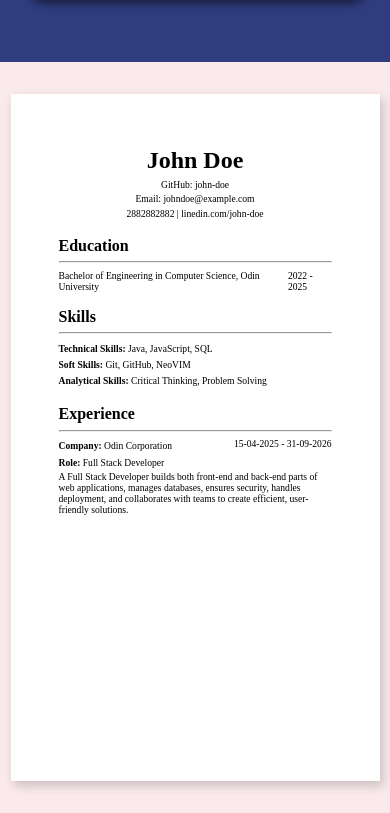
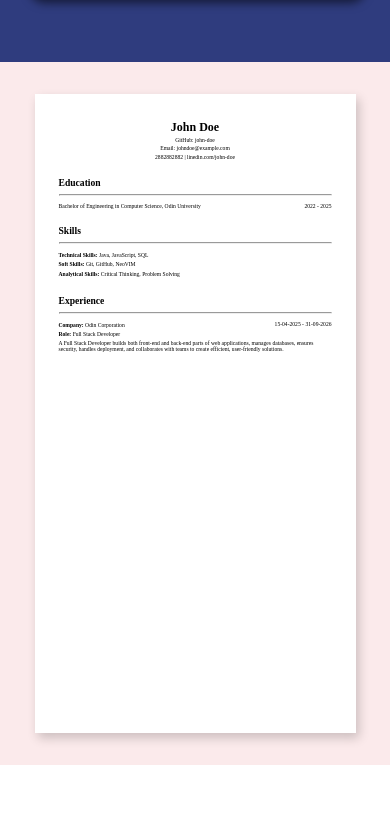
Before and after one commit to dark-prince05/cv-application, a React (Vite) app: page / in a window 390 px wide. Shown: the part 1949-2762 px from the top of the page. After the commit the page ends 2714 px from the top, so only its background shows below. Built offline with nearby package versions, Linux system fonts and the light colour scheme.

Commit message:
Style update

```diff
--- a/src/styles/style.css
+++ b/src/styles/style.css
@@ -51,6 +51,10 @@ form {
   padding-left: 0.1rem;
 }
 
+.details input:hover {
+  background: #89898920;
+}
+
 .btn {
   justify-self: end;
   width: 5rem;
@@ -61,15 +65,17 @@ form {
   font-size: 1.2rem;
   border-radius: 0.5rem;
   border: none;
-  transition: scale 100ms;
+  transition:
+    scale 100ms,
+    box-shadow 200ms;
 }
 
 .btn:hover {
-  background-color: #2f3c7e90;
+  scale: 1.1;
 }
 
 .btn:active {
-  scale: 0.9;
+  scale: 1;
 }
 
 .cv-sheet {
@@ -78,7 +84,7 @@ form {
   background-color: #ffffff;
   margin: 2rem auto;
   box-shadow: 3px 5px 10px #00000030;
-  padding: 3rem;
+  padding: 2rem;
 }
 
 .gen-info {
@@ -116,7 +122,7 @@ form {
   font-size: 1rem;
 }
 
-@media (max-width: 1300px) {
+@media (max-width: 1250px) {
   .details {
     display: block;
   }
@@ -130,7 +136,7 @@ form {
   }
 
   form {
-    width: 80vw;
+    width: 40vw;
   }
 
   .preview {
@@ -139,14 +145,14 @@ form {
   }
 
   .details input {
-    width: 80vw;
+    width: 40vw;
   }
   .exp-details textarea {
-    width: 80vw;
+    width: 40vw;
   }
 }
 
-@media (max-width: 800px) {
+@media (max-width: 700px) {
   .user-info {
     height: auto;
   }
@@ -164,9 +170,27 @@ form {
   .cv-sheet {
     width: 70vw;
     height: 70vh;
+    padding: 1.5rem;
   }
 
   .exp-details textarea {
     width: 70vw;
   }
+
+  .gen-info {
+    text-align: center;
+    line-height: 1.5;
+    margin-bottom: 1rem;
+    font-size: 0.5rem;
+  }
+
+  .preview p {
+    font-size: 0.35rem;
+  }
+
+  .edu-info > h4,
+  .exp-info > h4,
+  .skill-info > h4 {
+    font-size: 0.6rem;
+  }
 }
```
